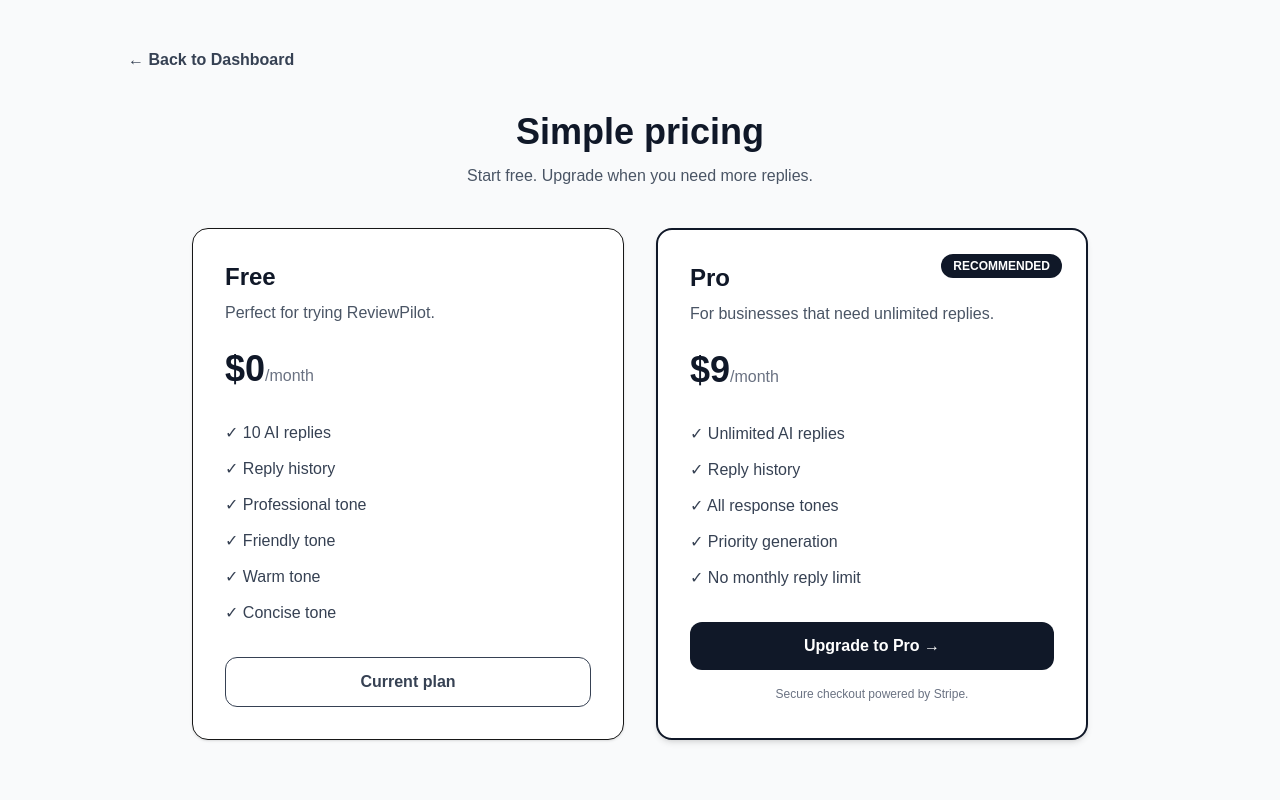
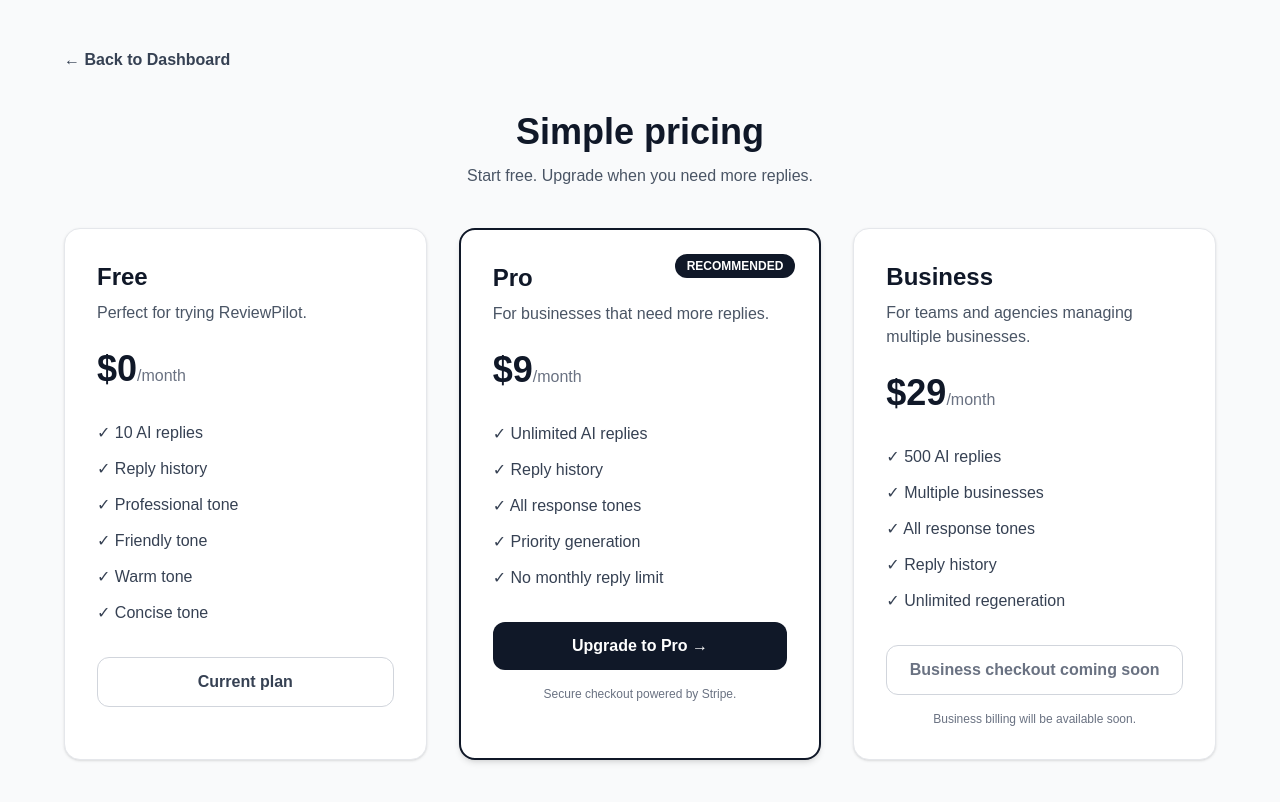
Before and after one commit to saadalihashmi7777-glitch/reviewpilot, a Next.js app: page /pricing in a window 1280 px wide. Shown: the top 802 px of the page. Built offline with nearby package versions, Linux system fonts and the light colour scheme; no server answers.

Commit message:
Add Business pricing plan

```diff
--- a/app/pricing/page.tsx
+++ b/app/pricing/page.tsx
@@ -7,9 +7,11 @@
   const [supabase, setSupabase] = useState<any>(null);
   const [loading, setLoading] = useState(false);
   const [error, setError] = useState("");
+
   useEffect(() => {
     setSupabase(createClient());
   }, []);
+
   async function handleUpgrade() {
     if (!supabase) {
       setError("Supabase is still loading. Please try again.");
@@ -33,20 +35,19 @@
         headers: {
           Authorization: `Bearer ${session.access_token}`,
         },
+        body: JSON.stringify({
+          plan: "pro",
+        }),
       });
 
       const data = await response.json();
 
       if (!response.ok) {
-        throw new Error(
-          data.error || "Unable to start checkout."
-        );
+        throw new Error(data.error || "Unable to start checkout.");
       }
 
       if (!data.url) {
-        throw new Error(
-          "Stripe checkout URL was not returned."
-        );
+        throw new Error("Stripe checkout URL was not returned.");
       }
 
       window.location.href = data.url;
@@ -65,9 +66,8 @@
 
   return (
     <main className="min-h-screen bg-gray-50 px-6 py-12">
-      <div className="mx-auto max-w-5xl">
+      <div className="mx-auto max-w-6xl">
 
-        {/* Back */}
         <a
           href="/dashboard"
           className="font-semibold text-gray-700 hover:underline"
@@ -75,7 +75,6 @@
           ← Back to Dashboard
         </a>
 
-        {/* Heading */}
         <div className="mt-10 text-center">
           <h1 className="text-4xl font-bold text-gray-900">
             Simple pricing
@@ -86,12 +85,10 @@
           </p>
         </div>
 
-        {/* Pricing cards */}
-        <div className="mx-auto mt-10 grid max-w-4xl gap-8 md:grid-cols-2">
+        <div className="mx-auto mt-10 grid max-w-6xl gap-8 md:grid-cols-3">
 
           {/* FREE PLAN */}
-          <div className="rounded-2xl border bg-white p-8 shadow-sm">
-
+          <div className="rounded-2xl border border-gray-200 bg-white p-8 shadow-sm">
             <h2 className="text-2xl font-bold text-gray-900">
               Free
             </h2>
@@ -121,7 +118,7 @@
 
             <a
               href="/dashboard"
-              className="mt-8 block rounded-xl border px-5 py-3 text-center font-semibold text-gray-700 hover:bg-gray-50"
+              className="mt-8 block rounded-xl border border-gray-300 px-5 py-3 text-center font-semibold text-gray-700 hover:bg-gray-50"
             >
               Current plan
             </a>
@@ -129,7 +126,6 @@
 
           {/* PRO PLAN */}
           <div className="relative rounded-2xl border-2 border-gray-900 bg-white p-8 shadow-md">
-
             <div className="absolute right-6 top-6 rounded-full bg-gray-900 px-3 py-1 text-xs font-bold text-white">
               RECOMMENDED
             </div>
@@ -139,7 +135,7 @@
             </h2>
 
             <p className="mt-2 text-gray-600">
-              For businesses that need unlimited replies.
+              For businesses that need more replies.
             </p>
 
             <div className="mt-6">
@@ -180,6 +176,47 @@
               Secure checkout powered by Stripe.
             </p>
           </div>
+
+          {/* BUSINESS PLAN */}
+          <div className="rounded-2xl border border-gray-200 bg-white p-8 shadow-sm">
+            <h2 className="text-2xl font-bold text-gray-900">
+              Business
+            </h2>
+
+            <p className="mt-2 text-gray-600">
+              For teams and agencies managing multiple businesses.
+            </p>
+
+            <div className="mt-6">
+              <span className="text-4xl font-bold text-gray-900">
+                $29
+              </span>
+
+              <span className="text-gray-500">
+                /month
+              </span>
+            </div>
+
+            <div className="mt-8 space-y-3 text-gray-700">
+              <p>✓ 500 AI replies</p>
+              <p>✓ Multiple businesses</p>
+              <p>✓ All response tones</p>
+              <p>✓ Reply history</p>
+              <p>✓ Unlimited regeneration</p>
+            </div>
+
+            <button
+              disabled
+              className="mt-8 w-full cursor-not-allowed rounded-xl border border-gray-300 px-5 py-3 font-semibold text-gray-500"
+            >
+              Business checkout coming soon
+            </button>
+
+            <p className="mt-4 text-center text-xs text-gray-500">
+              Business billing will be available soon.
+            </p>
+          </div>
+
         </div>
       </div>
     </main>
```
Lines whose indentation alone changed are shown as unchanged.
